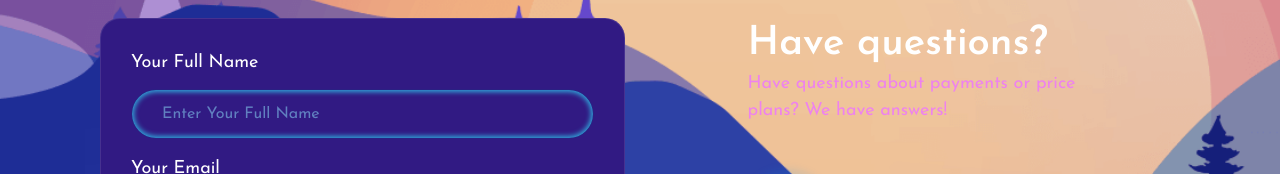
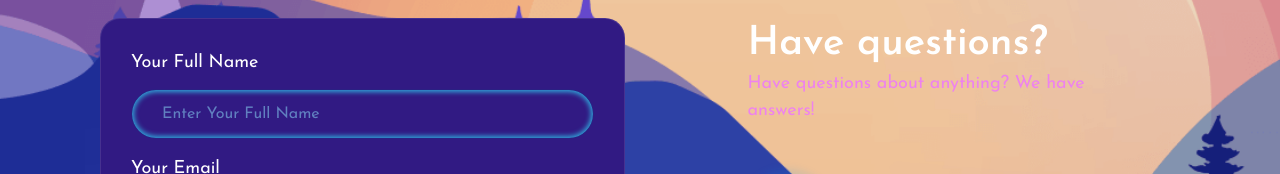
Before and after one commit to crystal-code-pro/crystal-code-pro.github.io, a plain HTML site: page index.html in a window 1280 px wide. Shown: the part 7052-7226 px from the top of the page. Drawn offline with nearby package versions, Linux system fonts and the light colour scheme.

Commit message:
Update index.html

```diff
--- a/index.html
+++ b/index.html
@@ -597,7 +597,7 @@
           <div class="col-lg-4 offset-lg-1 mt-lg-0 mt-5">
             <div class="contact-content-wrapper">
               <h2>Have questions?</h2>
-              <p style="color: violet;">Have questions about payments or price plans? We have answers!</p>
+              <p style="color: violet;">Have questions about anything? We have answers!</p>
               <div class="row mt-50 mb-none-30">
                 <div class="col-lg-12 mb-30">
                   <div class="contact-item">
```
